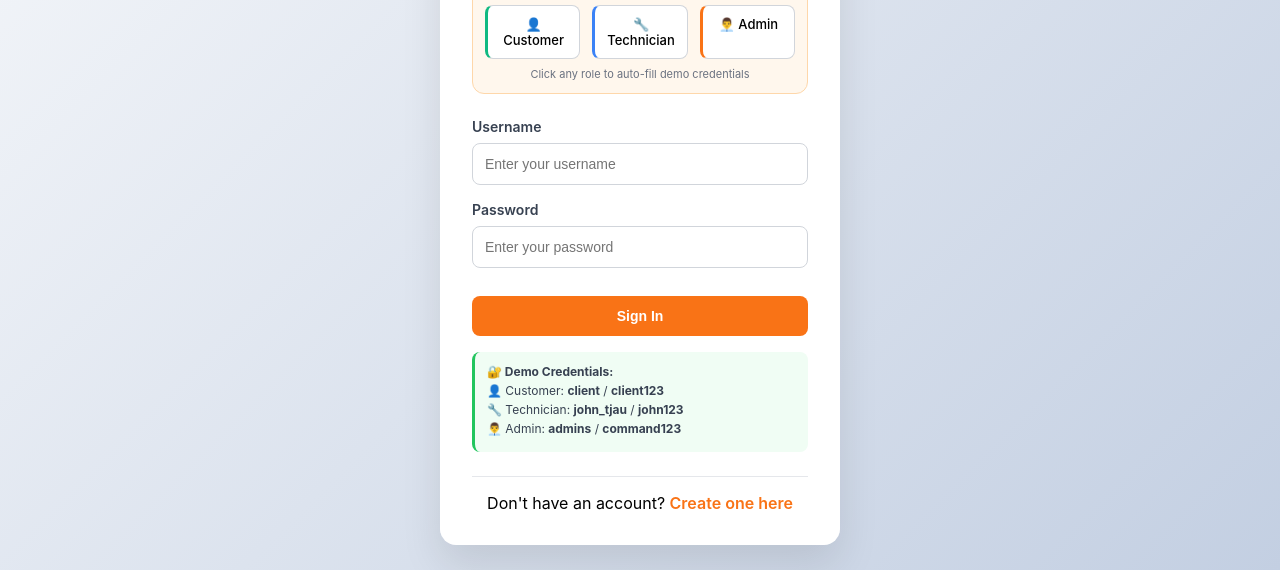
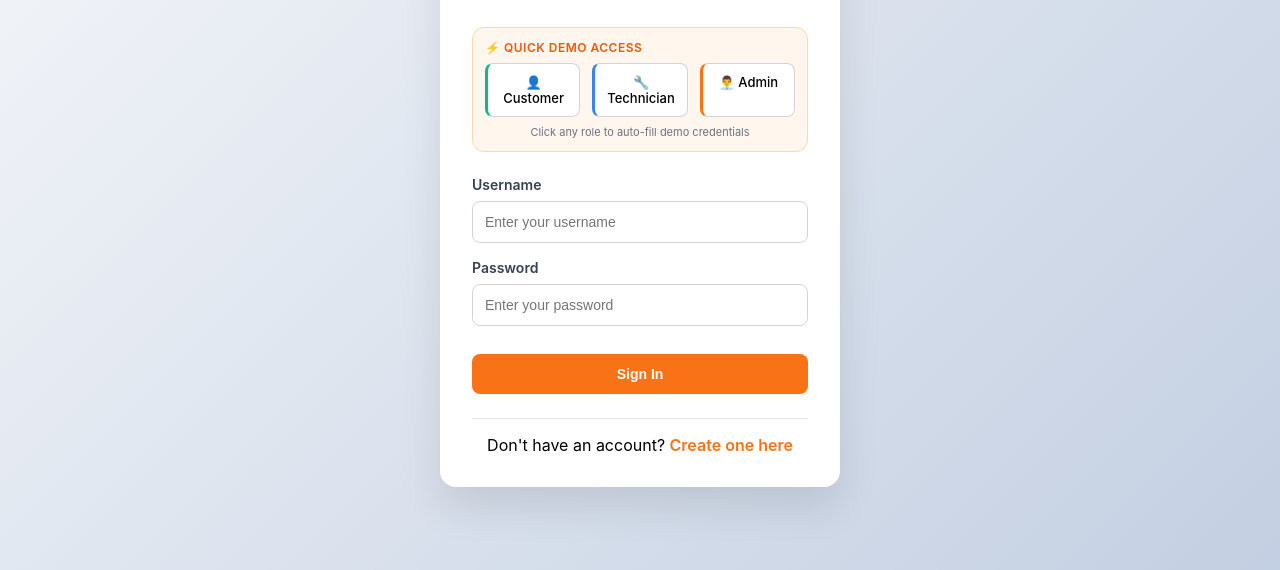
Before and after one commit to Tyrone-Jack/GSMS---Garage-Service-Management-System, a website: page public/login.html in a window 1280 px wide. Shown: the part 230-800 px from the top of the page. Drawn offline with Linux system fonts and the light colour scheme.

Commit message:
Remove demo credentials from login.html
Removed demo credentials hint from login page.

```diff
--- a/public/login.html
+++ b/public/login.html
@@ -304,15 +304,6 @@
 
                 <button type="submit" class="btn btn-primary btn-login" id="loginBtn">Sign In</button>
             </form>
-
-            <!-- Credentials hint for testing -->
-            <div class="credentials-hint">
-                <p><strong>🔐 Demo Credentials:</strong></p>
-                <p>👤 Customer: <strong>client</strong> / <strong>client123</strong></p>
-                <p>🔧 Technician: <strong>john_tjau</strong> / <strong>john123</strong></p>
-                <p>👨‍💼 Admin: <strong>admins</strong> / <strong>command123</strong></p>
-            </div>
-
             <div class="auth-footer">
                 <p>Don't have an account? <a href="#">Create one here</a></p>
             </div>
```
